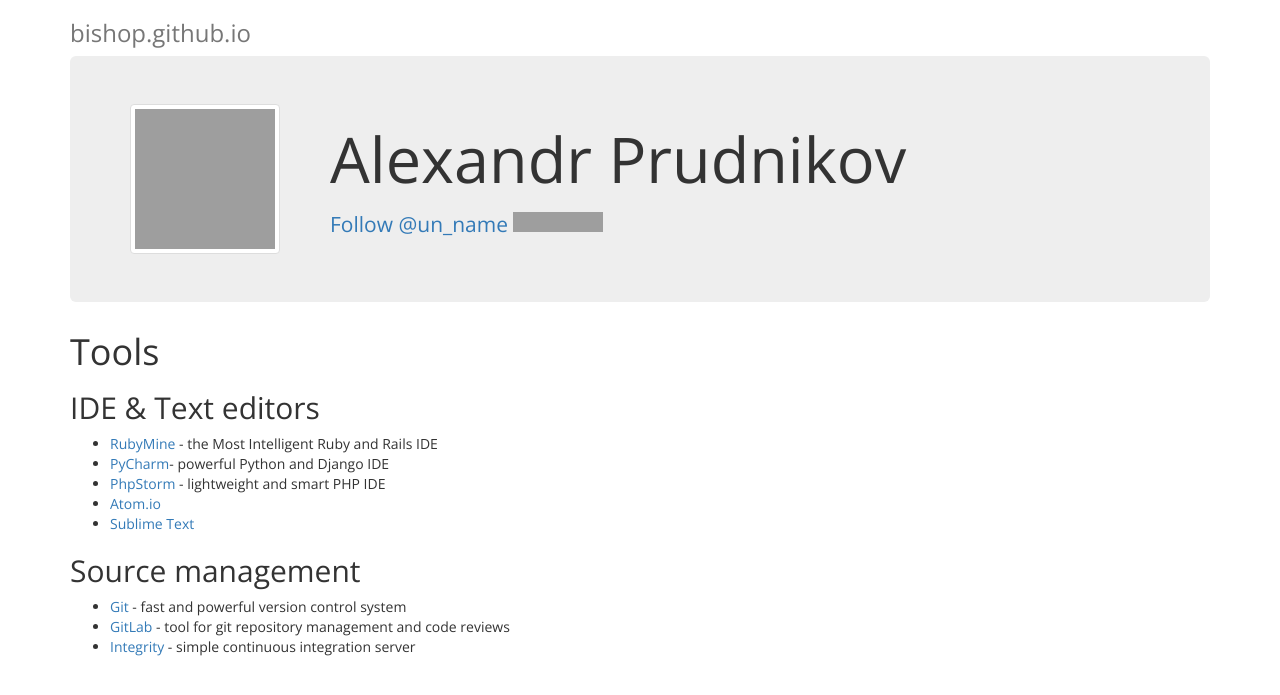
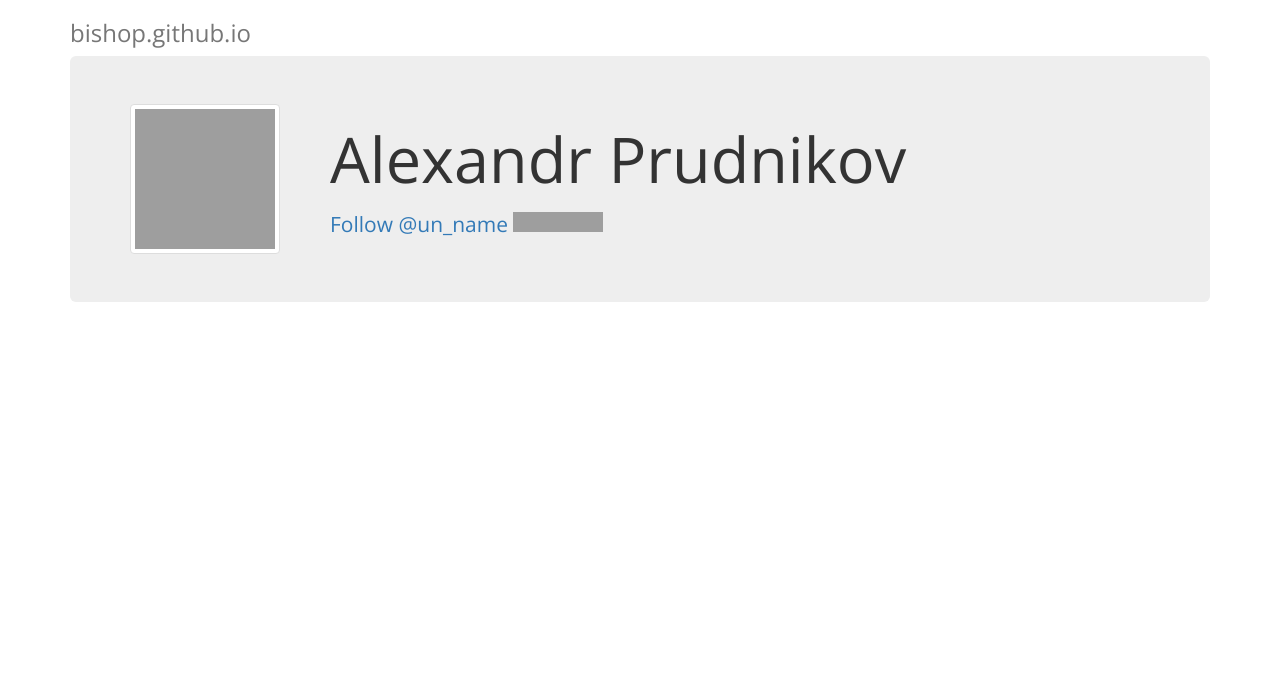
Before and after one commit to Bishop/bishop.github.io, a Jekyll site: the page built from index.md, in a window 1280 px wide. Shown: the top 695 px of the page. Built offline with Jekyll 4.4.1, drawn with Linux system fonts in a browser that asks for light colours; nearby versions of some CDN libraries; comment, search, counter and statistics services are not loaded; grey boxes are pictures that could not be loaded.

Commit message:
Update index.md

```diff
--- a/index.md
+++ b/index.md
@@ -2,19 +2,3 @@
 title: Home
 layout: index
 ---
-
-# Tools
-
-## IDE & Text editors
-
-+ [RubyMine](http://www.jetbrains.com/ruby/) - the Most Intelligent Ruby and Rails IDE
-+ [PyCharm](http://www.jetbrains.com/pycharm/)- powerful Python and Django IDE
-+ [PhpStorm](http://www.jetbrains.com/phpstorm/) - lightweight and smart PHP IDE
-+ [Atom.io](https://atom.io)
-+ [Sublime Text](http://www.sublimetext.com/3)
-
-## Source management
-
-+ [Git](http://www.git-scm.com) - fast and powerful version control system
-+ [GitLab](https://about.gitlab.com) - tool for git repository management and code reviews
-+ [Integrity](http://integrity.github.io) - simple continuous integration server
```
